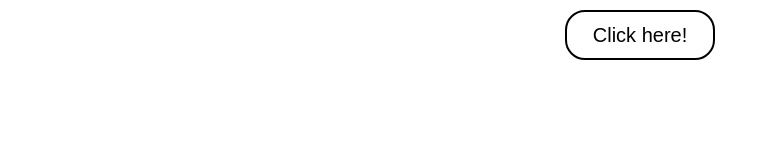
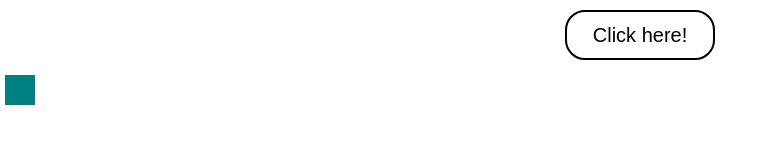
Before and after one commit to krz-kon/number-square, a plain HTML site: page projekt1_z_opisem.html in a window 1280 px wide. Both pictures are taken after a click on the button "Click here!". Shown: the whole page, without its empty margins (0-773 px from the left). Drawn offline with Linux system fonts and the light colour scheme.

Commit message:
Add script with add div

```diff
--- a/projekt1_z_opisem.html
+++ b/projekt1_z_opisem.html
@@ -48,7 +48,13 @@
 <body>
     <button>Click here!</button>
     <script>
-
+        const btn = document.querySelector("button");
+        const addElement = function () {
+            const div = document.createElement('div');
+            document.body.appendChild(div);
+            // console.log(div);
+        }
+        btn.addEventListener('click', addElement)
     </script>
 </body>
 
```
